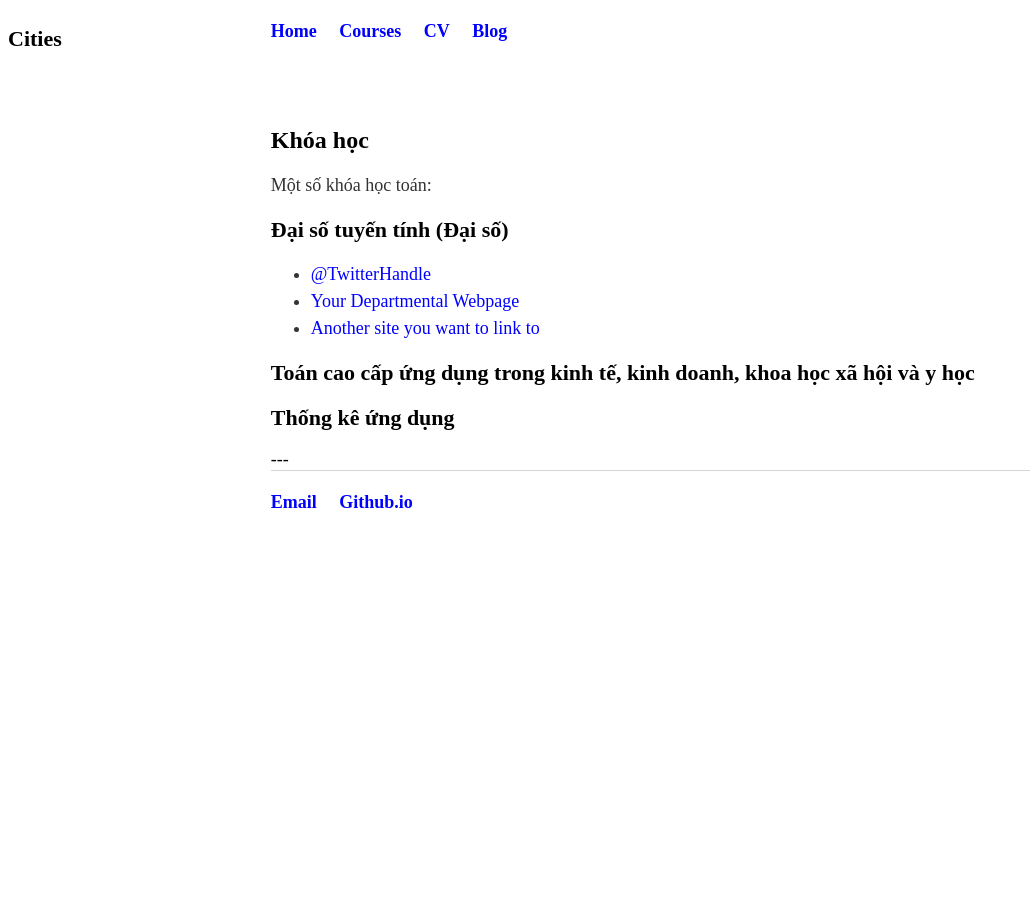
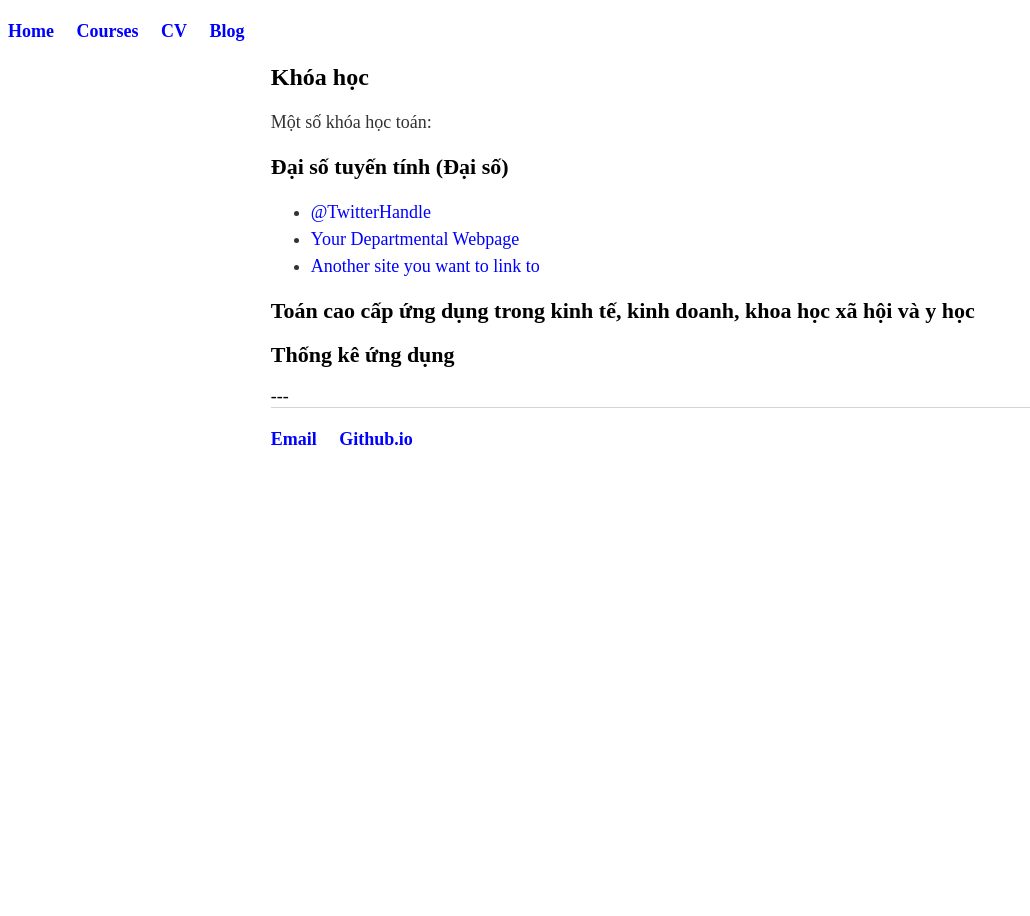
Before and after one commit to hoAngnaMPHan/apmaths.github.io, a Jekyll site: the page built from courses/index.html, in a window 1280 px wide. Shown: the whole page, without its empty margins (0-1030 px from the left). Built offline with Jekyll 4.4.1, drawn with Linux system fonts in a browser that asks for light colours.

Commit message:
Update nam.html

```diff
--- a/_layouts/nam.html
+++ b/_layouts/nam.html
@@ -4,11 +4,11 @@
    {% include head.html %}
 <body>
 <header>
-  <h2>Cities</h2>
+  {% include nav.html %}
 </header>
 
 <div class="main">
- {% include nav.html %}
+
       <div class="container">
 
            {{ content }}
```
